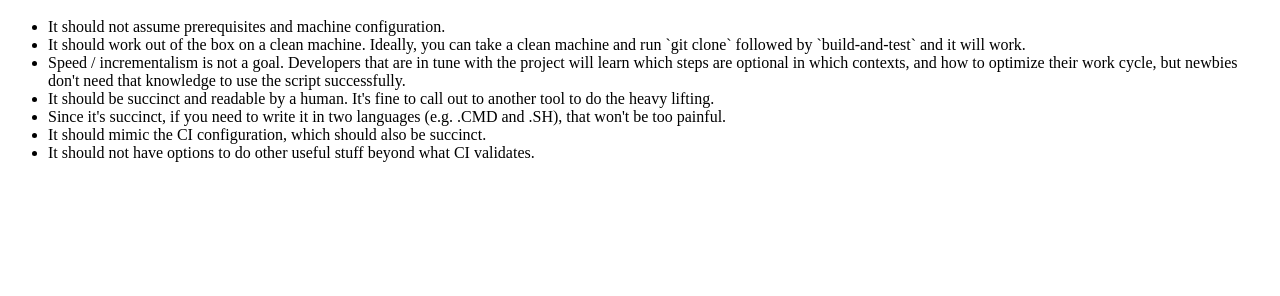
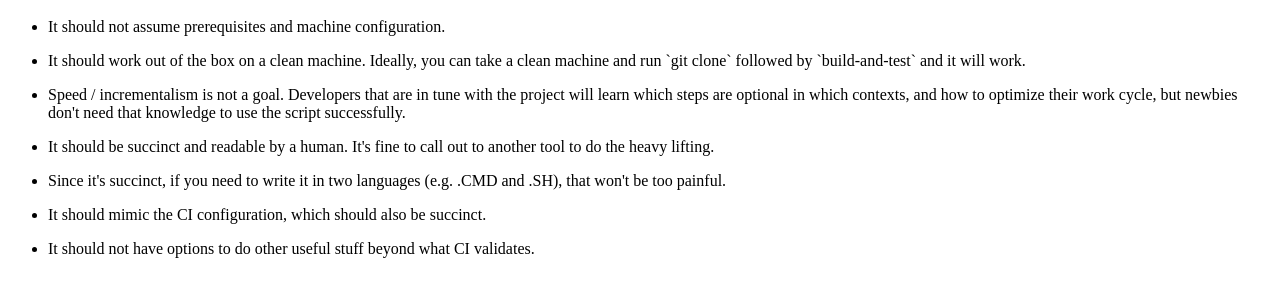
Before and after one commit to JayBazuzi/build-and-test, a plain HTML site: page index.html in a window 1280 px wide. Shown: the part 346-642 px from the top of the page. Drawn offline with Linux system fonts and the light colour scheme.

Commit message:
Formatting

```diff
--- a/index.html
+++ b/index.html
@@ -29,20 +29,31 @@
         <H1>Details</H2>
 
             <UL>
-                <LI>It should not assume prerequisites and machine configuration.</LI>
-                <LI>It should work out of the box on a clean machine. Ideally, you can take a clean machine and run `git clone`
-                    followed by `build-and-test` and it will work.</LI>
-                <LI>Speed / incrementalism is not a goal. Developers that are in tune with the project will learn which steps
-                    are optional in which contexts, and how to optimize their work cycle, but newbies don't need that knowledge
-                    to use the script successfully.
+                <LI>
+                    <P>It should not assume prerequisites and machine configuration.</P>
                 </LI>
-                <LI>It should be succinct and readable by a human. It's fine to call out to another tool to do the heavy lifting.
+                <LI>
+                    <P>It should work out of the box on a clean machine. Ideally, you can take a clean machine and run `git
+                        clone` followed by `build-and-test` and it will work.</P>
                 </LI>
-                <LI>Since it's succinct, if you need to write it in two languages (e.g. .CMD and .SH), that won't be too painful.
+                <LI>
+                    <P>Speed / incrementalism is not a goal. Developers that are in tune with the project will learn which steps
+                        are optional in which contexts, and how to optimize their work cycle, but newbies don't need that
+                        knowledge to use the script successfully.</P>
                 </LI>
-                <LI>It should mimic the CI configuration, which should also be succinct.
+                <LI>
+                    <P>It should be succinct and readable by a human. It's fine to call out to another tool to do the heavy
+                        lifting.</P>
                 </LI>
-                <LI>It should not have options to do other useful stuff beyond what CI validates.
+                <LI>
+                    <P>Since it's succinct, if you need to write it in two languages (e.g. .CMD and .SH), that won't be too
+                        painful.</P>
+                </LI>
+                <LI>
+                    <P>It should mimic the CI configuration, which should also be succinct.</P>
+                </LI>
+                <LI>
+                    <P>It should not have options to do other useful stuff beyond what CI validates.</P>
             </UL>
 
 </HTML>
```
